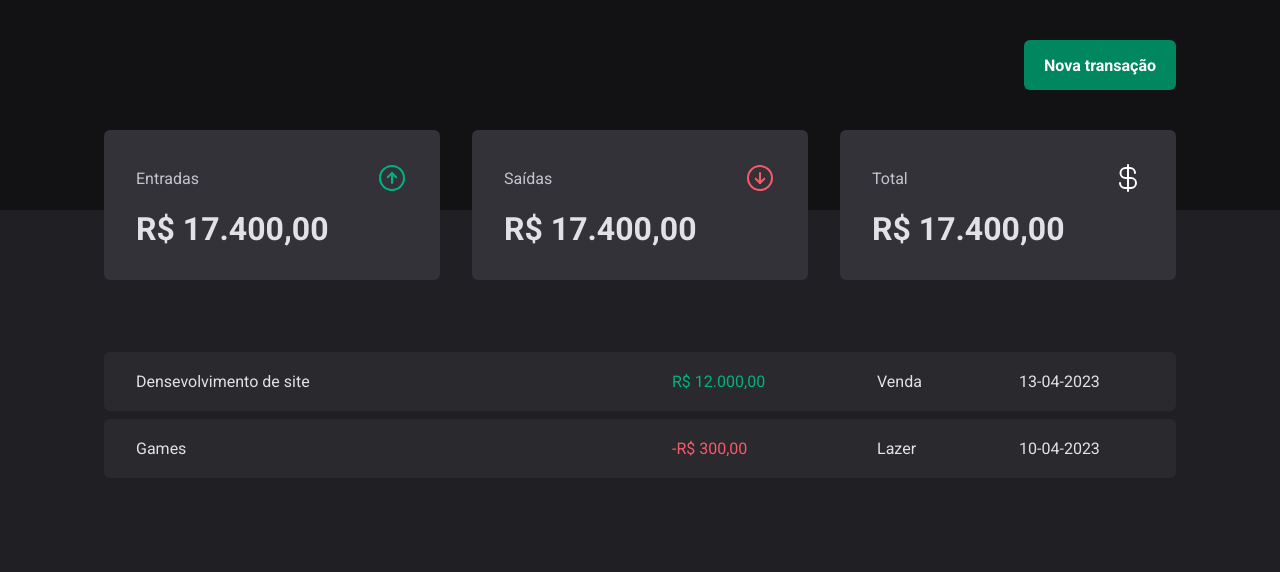
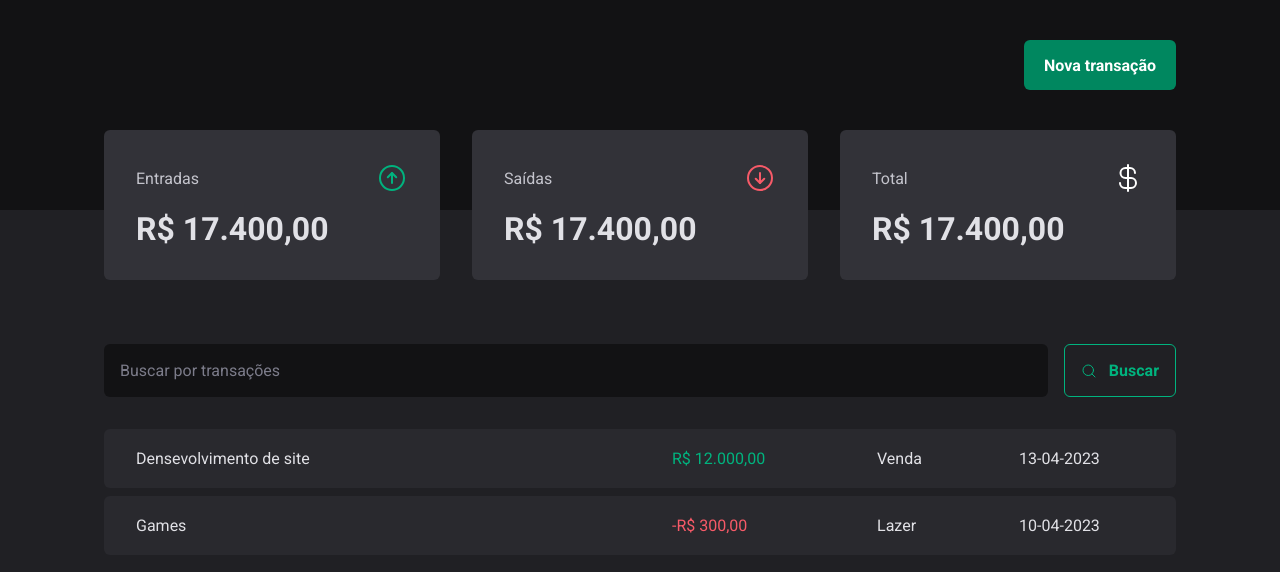
Before and after one commit to rdg-404/dt-money-api, a React (Vite) app: page / in a window 1280 px wide. Shown: the top 572 px of the page. Built offline with nearby package versions, Linux system fonts and the light colour scheme.

Commit message:
cria o campo de busca

```diff
--- a/src/components/Header/index.tsx
+++ b/src/components/Header/index.tsx
@@ -16,3 +16,4 @@
     </div>
   )
 }
+ //kclskdlskdlsd
--- /dev/null
+++ b/src/pages/Transactions/components/SearchForm/index.tsx
@@ -0,0 +1,15 @@
+import { MagnifyingGlass } from "phosphor-react";
+import { SearchFormContainer } from "./style";
+
+export function SearchForm(){
+  return(
+    <SearchFormContainer>
+      <input type="" placeholder="Buscar por transações"/>
+
+      <button type="submit">
+        <MagnifyingGlass/>
+        Buscar
+      </button>
+    </SearchFormContainer>
+  )
+}
--- /dev/null
+++ b/src/pages/Transactions/components/SearchForm/style.ts
@@ -0,0 +1,42 @@
+import styled from "styled-components";
+
+export const SearchFormContainer = styled.form`
+  display: flex;
+  gap: 1rem;
+
+  input {
+    flex: 1;
+    border-radius: 6px;
+    border: 0;
+    background: ${props => props.theme['gray-900']};
+    color: ${props => props.theme['gray-300']};
+    padding: 1rem;
+
+    &::placeholder {
+      color: ${props => props.theme['gray-500']};
+    }
+  }
+
+  button {
+    display: flex;
+    align-items: center;
+    gap: 0.75rem;
+
+    border: 0;
+    padding: 1rem;
+    background: transparent;
+    border: 1px solid ${props => props.theme['green-300']};
+    color: ${props => props.theme['green-300']};
+    font-weight: bold;
+    border-radius: 6px;
+
+
+    &:hover{
+      background: ${props => props.theme['green-500']};
+      border-color: ${props => props.theme['green-500']};
+      color: ${props => props.theme.white};
+      transition: background-color 0.2s, color 0.2s, border-color 0.2s;
+    }
+  }
+
+`
--- a/src/pages/Transactions/index.tsx
+++ b/src/pages/Transactions/index.tsx
@@ -1,5 +1,6 @@
 import { Header } from "../../components/Header";
 import { Summary } from "../../components/Summary";
+import { SearchForm } from "./components/SearchForm";
 import { PriceHighLight, TransactionsContainer, TransactionsTable } from "./styles";
 
 export function Transations() {
@@ -9,6 +10,9 @@
       <Summary/>
 
       <TransactionsContainer>
+
+        <SearchForm/>
+
         <TransactionsTable>
           <tbody>
             <tr>
--- a/src/pages/Transactions/styles.ts
+++ b/src/pages/Transactions/styles.ts
@@ -12,6 +12,7 @@
   width: 100%;
   border-collapse: separate;
   border-spacing: 0 0.5rem;
+  margin-top: 1.5rem;
 
 
   td{
```
Also changed, not shown: src/components/Header/style.ts (line endings or trailing spaces).
